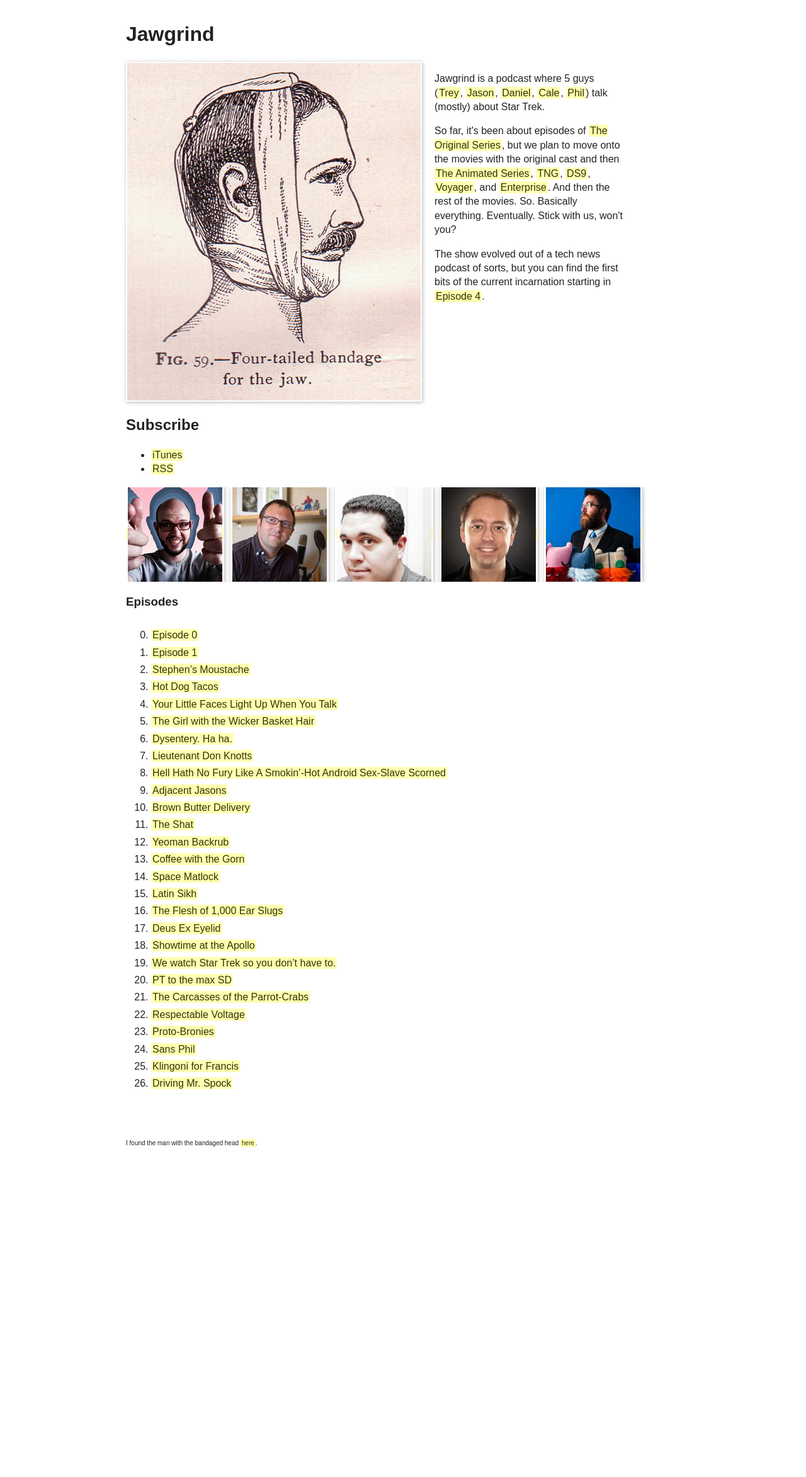
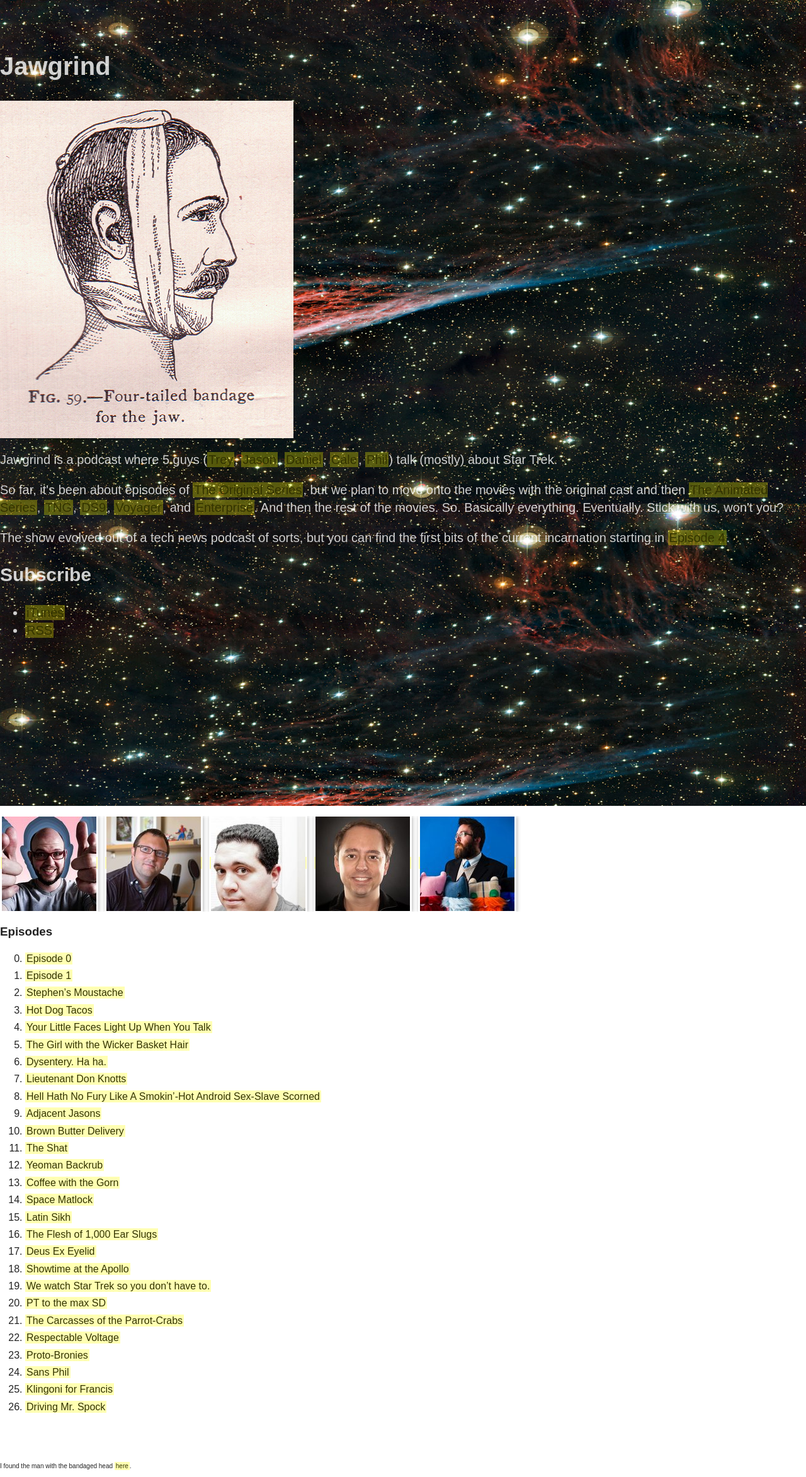
Before and after one commit to trey/jawgrind, a PHP site: page / in a window 1280 px wide. Shown: the whole page at 63% size. Before the commit the page ends 1855 px from the top, so only its background shows below. Run offline with PHP 8.4, Linux system fonts and the light colour scheme; some libraries are stand-ins or nearby versions.

Commit message:
Starting some fancy parallax stuff.
Parallax learning: http://net.tutsplus.com/tutorials/html-css-techniques/simple-parallax-scrolling-technique/

Pencil Nebula: http://www.eso.org/public/archives/images/screen/eso1236a.jpg

via: http://www.slate.com/articles/health_and_science/bad_astronomy/2012/12/best_astronomy_images_2012_see_the_most_beautiful_images_of_the_universe.single.html

via: https://twitter.com/rands/status/282226598474838016

```diff
--- a/css/main.css
+++ b/css/main.css
@@ -295,30 +295,22 @@
   /* line 295, sass/_html5bp.scss */
   h2, h3 { page-break-after: avoid; } }
 /* line 10, sass/main.scss */
-body { background: #fff; }
+#description { position: relative; height: 1280px; min-height: 1280px; color: rgba(255, 255, 255, 0.8); font-size: 20px; background: url(../img/pencil_nebula.jpg) 50% 0 fixed; background-size: 100% auto; overflow: hidden; *zoom: 1; }
+/* line 19, sass/main.scss */
+#description article { height: 1000px; width: 100%; position: absolute; top: 50px; }
 
-/* line 13, sass/main.scss */
-.main { margin: 2em auto; width: 55em; }
-/* line 17, sass/main.scss */
-.main a { text-decoration: none; background: rgba(255, 255, 0, 0.3); color: #333300; padding: 1px 2px; }
-/* line 22, sass/main.scss */
-.main a:hover { color: #000; background: yellow; }
-/* line 27, sass/main.scss */
-.main .icon { float: left; margin: 0 20px 20px 0; border: solid 2px white; box-shadow: 1px 1px 6px rgba(0, 0, 0, 0.3); }
-/* line 32, sass/main.scss */
-.main .description { width: 300px; float: left; }
-/* line 36, sass/main.scss */
-.main #subscribe { clear: both; }
+/* line 29, sass/main.scss */
+a { text-decoration: none; background: rgba(255, 255, 0, 0.3); color: #333300; padding: 1px 2px; }
+/* line 34, sass/main.scss */
+a:hover { color: #000; background: yellow; }
 
-/* line 41, sass/main.scss */
-#hosts { list-style: none; padding: 0; overflow: hidden; *zoom: 1; }
-/* line 45, sass/main.scss */
-#hosts li { float: left; margin-right: 10px; border: solid 2px white; box-shadow: 1px 1px 6px rgba(0, 0, 0, 0.3); border-width: 1px; }
+/* line 40, sass/main.scss */
+#hosts ul { list-style: none; padding: 0; overflow: hidden; *zoom: 1; }
+/* line 44, sass/main.scss */
+#hosts ul li { float: left; margin-right: 10px; border: solid 2px white; box-shadow: 1px 1px 6px rgba(0, 0, 0, 0.3); border-width: 1px; }
 
 /* line 53, sass/main.scss */
-#episodes { clear: left; padding-top: 10px; }
-/* line 56, sass/main.scss */
 #episodes li { margin-bottom: 5px; }
 
-/* line 61, sass/main.scss */
+/* line 58, sass/main.scss */
 footer { font-size: 10px; padding-top: 50px; clear: both; }
--- a/index.html
+++ b/index.html
@@ -14,36 +14,39 @@
         <script src="/js/vendor/modernizr-2.6.2.min.js"></script>
     </head>
     <body>
-        <div class="main">
+        <section id="description" data-type="background" data-speed="10">
+            <article>
                 <h1>Jawgrind</h1>
-
                 <div class="icon"><img src="/img/jawgrind.jpg" alt="Jawgrind's mascot"></div>
 
-            <div class="description">
                 <p>Jawgrind is a podcast where 5 guys (<a href="https://twitter.com/trey">Trey</a>, <a href="https://twitter.com/super_structure">Jason</a>, <a href="https://twitter.com/ploafmaster">Daniel</a>, <a href="https://twitter.com/calem">Cale</a>, <a href="https://twitter.com/philbarbato">Phil</a>) talk (mostly) about Star Trek.</p>
                 <p>So far, it's been about episodes of <a href="http://en.wikipedia.org/wiki/Star_Trek:_The_Original_Series">The Original Series</a>, but we plan to move onto the movies with the original cast and then <a href="http://en.wikipedia.org/wiki/Star_Trek_animated_series">The Animated Series</a>, <a href="http://en.wikipedia.org/wiki/Star_Trek:_The_Next_Generation">TNG</a>, <a href="http://en.wikipedia.org/wiki/DS9">DS9</a>, <a href="http://en.wikipedia.org/wiki/Star_Trek:_Voyager">Voyager</a>, and <a href="http://en.wikipedia.org/wiki/Star_Trek:_Enterprise ">Enterprise</a>. And then the rest of the movies. So. Basically everything. Eventually. Stick with us, won't you?</p>
                 <p>The show evolved out of a tech news podcast of sorts, but you can find the first bits of the current incarnation starting in <a href="http://jawgrind.com/4">Episode 4</a>.</p>
-            </div>
 
-            <div id="subscribe">
+                <section id="subscribe">
                     <h2>Subscribe</h2>
                     <ul>
                         <li><a href="http://itunes.apple.com/us/podcast/jawgrind/id531588663">iTunes</a></li>
                         <li><a href="http://feeds.feedburner.com/thirdavenue-jawgrind">RSS</a></li>
                     </ul>
-            </div>
+                </section>
+            </article>
+        </section>
 
-            <ul id="hosts">
+        <section id="hosts" data-type="background" data-speed="10">
+            <ul>
                 <li><a href="http://treypiepmeier.com"><img src="/img/trey.jpg" alt="Trey Piepmeier"></a></li>
                 <li><a href="http://jasoncoleman.net"><img src="/img/super_structure.jpg" alt="Jason Coleman"></a></li>
                 <li><a href="http://danielcwarshaw.com/"><img src="/img/ploafmaster.jpg" alt="Daniel Warshaw"></a></li>
                 <li><a href="http://midnightcheese.com"><img src="/img/calem.jpg" alt="Cale Mooth"></a></li>
                 <li><a href="http://philbarbato.com"><img src="/img/philbarbato.jpg" alt="Phil Barbato"></a></li>
             </ul>
+        </section>
 
+        <section id="episodes">
             <h3>Episodes</h3>
-            <ol id="episodes" start="0">
-                <li><a href="http://jawgrind.com/0">Episode 0</a></li>
+            <ol start="0">
+                <li><a href="http://jawgrind.com/zero">Episode 0</a></li>
                 <li><a href="http://jawgrind.com/1">Episode 1</a></li>
                 <li><a href="http://jawgrind.com/2">Stephen’s Moustache</a></li>
                 <li><a href="http://jawgrind.com/3">Hot Dog Tacos</a></li>
@@ -71,14 +74,14 @@
                 <li><a href="http://jawgrind.com/25">Klingoni for Francis</a></li>
                 <li><a href="http://jawgrind.com/26">Driving Mr. Spock</a></li>
             </ol>
+        </section>
 
         <footer>
             <p>I found the man with the bandaged head <a href="http://www.flickr.com/photos/perpetualplum/3795981214/in/set-72157621839586133">here</a>.</p>
         </footer>
-        </div>
 
         <script src="//ajax.googleapis.com/ajax/libs/jquery/1.8.2/jquery.min.js"></script>
         <script>window.jQuery || document.write('<script src="js/vendor/jquery-1.8.2.min.js"><\/script>')</script>
-        <script src="js/main.js"></script>
+        <script src="js/main.min.js"></script>
     </body>
 </html>
--- /dev/null
+++ b/js/main.min.js
@@ -0,0 +1 @@
+$('section[data-type="background"]').each(function(){var e=$(this);$(window).scroll(function(){var t=-($(window).scrollTop()/e.data("speed")),n="50% "+t+"px";e.css({backgroundPosition:n})})});
```
Also changed, not shown: css/sass/main.scss (+19 -22 lines), js/main.js (added, +8 -0 lines), img/pencil_nebula.jpg (added). Lines whose indentation alone changed are shown as unchanged.
